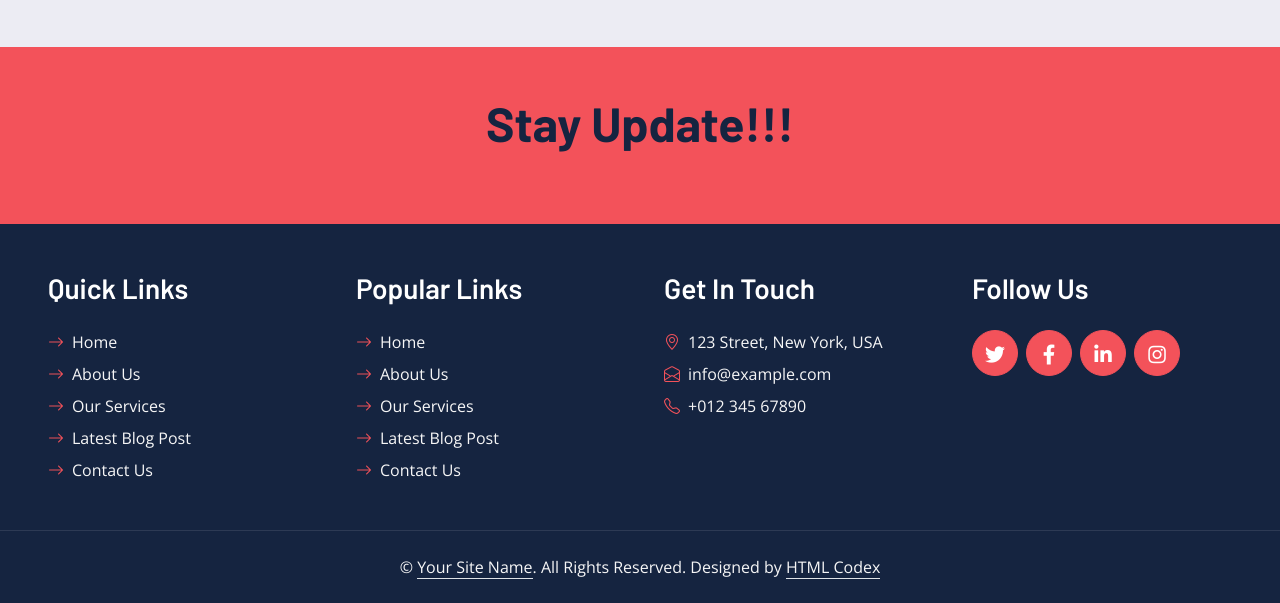
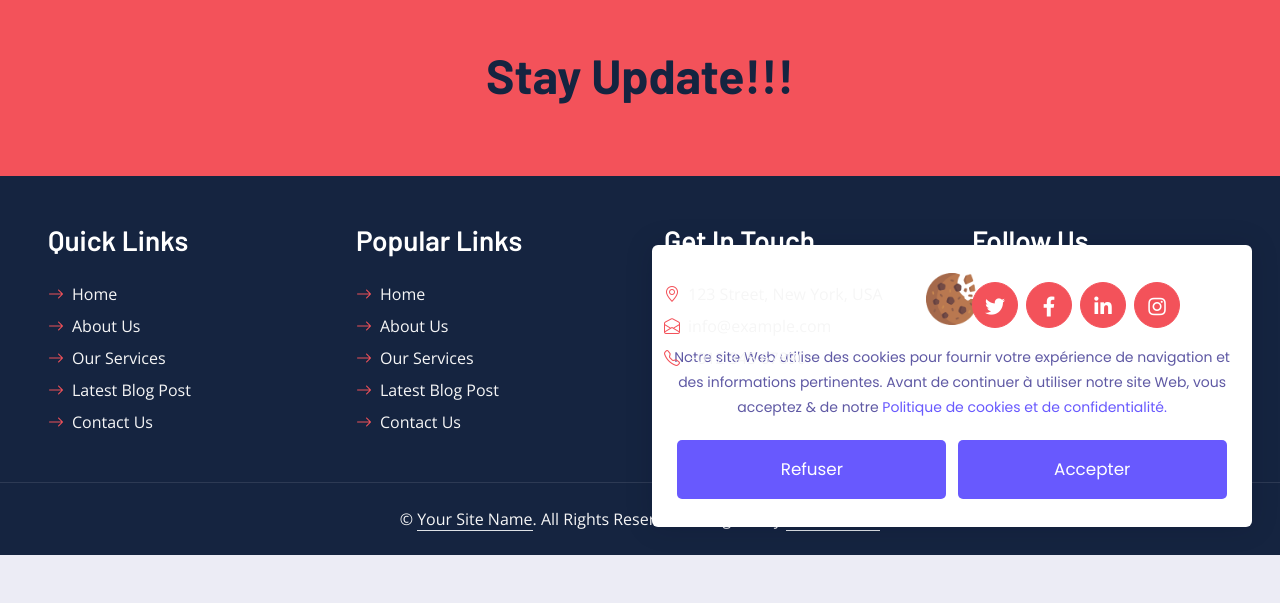
Before and after one commit to Yann-26/TechHelp, a Django app: page / in a window 1280 px wide. Shown: the part 5734-6337 px from the top of the page. After the commit the page ends 6289 px from the top, so only its background shows below. Run offline with Django 4.2, Linux system fonts and the light colour scheme; data comes from the database, SQL or seed files in the repository; both versions use the stored data as it was after the commit; some libraries are stand-ins or nearby versions.

Commit message:
suite commit

```diff
--- a/MyProject/urls.py
+++ b/MyProject/urls.py
@@ -44,7 +44,6 @@ urlpatterns = [
     path('', include('newsletter.urls')),
     path('monapi', include(router.urls)),
     path('api-auth/', include('rest_framework.urls', namespace='rest_framework')),
-    # url('', include('social.apps.django_app.urls', namespace='social')),
     path('password_reset/done/', auth_views.PasswordResetDoneView.as_view(template_name='password_reset_done.html'), name='password_reset_done'),
     path('reset/<uidb64>/<token>/', auth_views.PasswordResetConfirmView.as_view(template_name="password_reset_confirm.html"), name='password_reset_confirm'),
     path('reset/done/', auth_views.PasswordResetCompleteView.as_view(template_name='password_reset_complete.html'), name='password_reset_complete'),
--- a/authentification/templates/password_reset_complete.html
+++ b/authentification/templates/password_reset_complete.html
@@ -8,7 +8,7 @@
 	    <h2 class="font-weight-bold mt-3">Password reset complete</h2>
 		<hr>
         <p>Your password has been set. You may go ahead and log in now.</p>
-        <a href="{% url 'login_attempt' %}" class="btn btn-primary">Log in</a>
+        <a href="{% url 'home' %}" class="btn btn-primary">Log in</a>
     </div>
 
 {% endblock %}
--- a/myapp/static/css/style.css
+++ b/myapp/static/css/style.css
@@ -109,7 +109,7 @@ h6,
 }
 
 @media (max-width: 991.98px) {
-    .navbar-light .navbar-nav .nav-link  {
+    .navbar-light .navbar-nav .nav-link {
         padding: 10px 0;
     }
 }
@@ -220,7 +220,7 @@ h6,
 }
 
 .testimonial-carousel .owl-nav .owl-prev,
-.testimonial-carousel .owl-nav .owl-next{
+.testimonial-carousel .owl-nav .owl-next {
     position: relative;
     margin: 0 5px;
     width: 45px;
@@ -252,3 +252,85 @@ h6,
 .blog-item:hover img {
     transform: scale(1.1);
 }
+
+/*  cookies */
+#cookiePopup {
+    background-color: #ffffff;
+    position: absolute;
+    font-size: 14px;
+    width: 70vw;
+    max-width: 42.85em;
+    box-shadow: 0 0 2em rgba(5, 0, 31, 0.15);
+    font-family: "Poppins", sans-serif;
+    text-align: justify;
+    line-height: 1.8em;
+    padding: 2em 1.4em;
+    border-radius: 6px;
+    transition: all 0.5s ease-in;
+}
+
+#cookiePopup img {
+    display: block;
+    width: 3.75em;
+    transform: translateZ(0);
+    position: relative;
+    margin: auto;
+}
+
+#cookiePopup p {
+    text-align: center;
+    margin: 1.4em 0;
+}
+
+#cookiePopup button {
+    background-color: #6859fe;
+    border: none;
+    color: #ffffff;
+    font-size: 1.2em;
+    padding: 1em 1.4em;
+    display: block;
+    position: relative;
+    margin: auto;
+    border-radius: 5px;
+
+}
+
+  #cookieButtons {
+    display: flex;
+    justify-content: space-between;
+  }
+  button {
+    width: 48%;
+  }
+
+#cookiePopup a {
+    color: #6859fe;
+}
+
+.hide {
+    visibility: hidden;
+    bottom: 0;
+    right: 2em;
+}
+
+.show {
+    visibility: visible;
+    bottom: 2em;
+    right: 2em;
+}
+
+@media only screen and (max-width: 37.5em) {
+    #cookiePopup {
+        width: 100%;
+    }
+
+    .hide {
+        bottom: 2em;
+        right: 0;
+    }
+
+    .show {
+        right: 0;
+        bottom: 0;
+    }
+}
--- a/myapp/templates/bases/base.html
+++ b/myapp/templates/bases/base.html
@@ -23,6 +23,8 @@
     <!-- Icon Font Stylesheet -->
     <link href="https://cdnjs.cloudflare.com/ajax/libs/font-awesome/5.10.0/css/all.min.css" rel="stylesheet">
     <link href="https://cdn.jsdelivr.net/npm/bootstrap-icons@1.4.1/font/bootstrap-icons.css" rel="stylesheet">
+    <link href="https://fonts.googleapis.com/css2?family=Poppins&display=swap"
+    rel="stylesheet"/>
 
     <!-- Libraries Stylesheet -->
     <link href="{% static 'lib/owlcarousel/assets/owl.carousel.min.css' %}" rel="stylesheet">
--- a/myapp/templates/principal/index.html
+++ b/myapp/templates/principal/index.html
@@ -47,6 +47,19 @@
     </div>
 </div>
 <!-- Carousel End -->
+<!--  COOKIES -->
+<div id="cookiePopup" class="hide">
+    <img src="{% static 'cookie.png' %}" alt="Cookie image">
+    <p>
+      Notre site Web utilise des cookies pour fournir votre expérience de navigation et
+      des informations pertinentes. Avant de continuer à utiliser notre site Web, vous acceptez &
+      de notre <a href="#">Politique de cookies et de confidentialité.</a>
+    </p>
+    <div id="cookieButtons">
+        <button id="declineCookie">Refuser</button>
+        <button id="acceptCookie">Accepter</button>
+      </div>
+  </div>
 
     <!-- About Start -->
     <div class="container-fluid bg-secondary p-0">
@@ -105,8 +118,10 @@
                     <div class="d-flex align-items-center justify-content-center bg-primary text-white rounded-circle mx-auto mb-4" style="width: 90px; height: 90px;">
                         <i class="fa fa-user-tie fa-2x"></i>
                     </div>
-                    <h3 class="mb-3">Business Research</h3>
-                    <p class="mb-0">Tempor erat elitr rebum at clita. Diam dolor ipsum amet eos erat ipsum lorem et sit sed stet lorem</p>
+                    <a href="">
+                        <h3 class="mb-3">Business Research</h3>
+                        <p class="mb-0">Tempor erat elitr rebum at clita. Diam dolor ipsum amet eos erat ipsum lorem et sit sed stet lorem</p>
+                    </a>
                 </div>
             </div>
             <div class="col-lg-4 col-md-6">
@@ -419,6 +434,7 @@
                                 <small class="text-uppercase me-3"><i class="bi bi-bookmarks me-2"></i>Web Design</small>
                             </div>
                             <a class="h4" href="">Magna sea dolor ipsum amet lorem eos</a>
+
                         </div>
                     </div>
                 </div>
@@ -428,9 +444,7 @@
     <!-- Blog End -->
 
 
-  <br><br>
-
-
+    <!-- Script -->
     <!-- JavaScript Libraries -->
     <script src="https://code.jquery.com/jquery-3.4.1.min.js"></script>
     <script src="https://cdn.jsdelivr.net/npm/bootstrap@5.0.0/dist/js/bootstrap.bundle.min.js"></script>
```
Also changed, not shown: authentification/templates/login_or_register.html (+9 -8 lines), authentification/views.py (+4 -6 lines), myapp/static/js/main.js (+80 -0 lines), MyProject/settings.py (line endings or trailing spaces), db.sqlite3, myapp/static/cookie.png (added).
